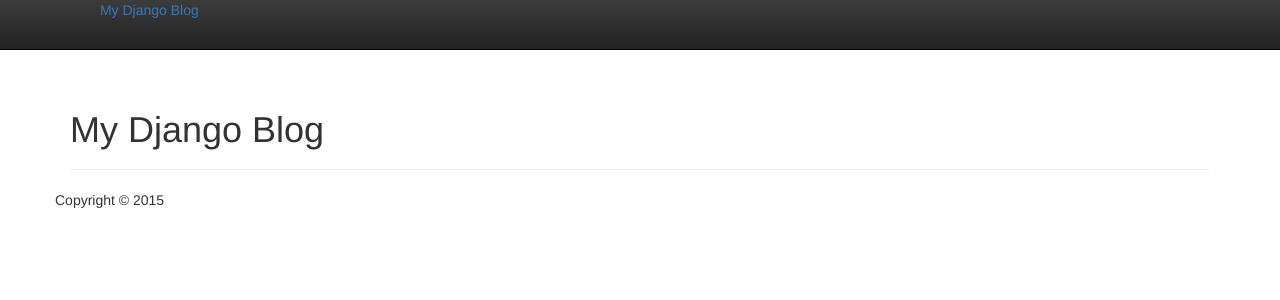
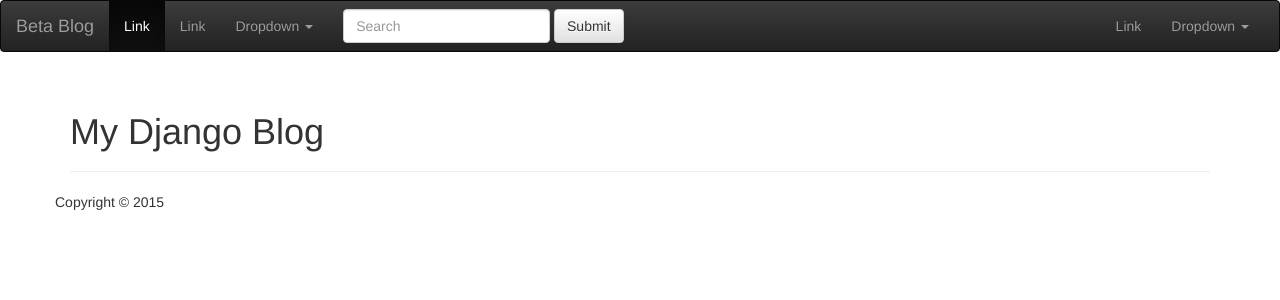
Before and after one commit to ionescu77/myWebsite, a Django app: page / in a window 1280 px wide. Shown: the top 300 px of the page. Run offline with Django 3.2, Linux system fonts and the light colour scheme; data that the repository does not hold is empty; parts of the project's set-up code (start-up, migrations or seed data) failed here and were passed over; some libraries are stand-ins or nearby versions.

Commit message:
Fixed Boostrap Navbar, added bootstrap js

```diff
--- a/src/templates/includes/base.html
+++ b/src/templates/includes/base.html
@@ -10,11 +10,11 @@
         <link rel="apple-touch-icon" href="apple-touch-icon.png">
         <!-- Place favicon.ico in the root directory -->
         {% load staticfiles %}
-        <link rel="stylesheet" href="{% static 'bower_components/html5-boilerplate/css/normalize.css' %}">
-        <link rel="stylesheet" href="{% static 'bower_components/html5-boilerplate/css/main.css' %}">
+        <link rel="stylesheet" href="{% static 'bower_components/html5-boilerplate/dist/css/normalize.css' %}">
+        <link rel="stylesheet" href="{% static 'bower_components/html5-boilerplate/src/css/main.css' %}">
         <link rel="stylesheet" href="{% static 'bower_components/bootstrap/dist/css/bootstrap.min.css' %}">
         <link rel="stylesheet" href="{% static 'bower_components/bootstrap/dist/css/bootstrap-theme.min.css' %}">
-        <script src="{% static 'bower_components/html5-boilerplate/js/vendor/modernizr-2.8.3.min.js' %}"></script>
+        <script src="{% static 'bower_components/html5-boilerplate/src/js/vendor/modernizr-2.8.3.min.js' %}"></script>
     </head>
     <body>
         <!--[if lt IE 8]>
@@ -22,20 +22,59 @@
         <![endif]-->
 
         <!-- Add your site or application content here -->
-        <div class="navbar navbar-static-top navbar-inverse">
-            <div class="navbar-inner">
-                <div class="container">
-                    <a class="btn btn-navbar" data-toggle="collapse" data-target=".nav-collapse">
-                        <span class="icon-bar"></span>
-                        <span class="icon-bar"></span>
-                        <span class="icon-bar"></span>
-                    </a>
-                   <a class="brand" href="/">My Django Blog</a>
-                    <div class="nav-collapse collapse">
-                    </div>
+        <nav class="navbar navbar-inverse">
+          <div class="container-fluid">
+            <!-- Brand and toggle get grouped for better mobile display -->
+            <div class="navbar-header">
+              <button type="button" class="navbar-toggle collapsed" data-toggle="collapse" data-target="#bs-example-navbar-collapse-1">
+                <span class="sr-only">Toggle navigation</span>
+                <span class="icon-bar"></span>
+                <span class="icon-bar"></span>
+                <span class="icon-bar"></span>
+              </button>
+              <a class="navbar-brand" href="#">Beta Blog</a>
+            </div>
+
+            <!-- Collect the nav links, forms, and other content for toggling -->
+            <div class="collapse navbar-collapse" id="bs-example-navbar-collapse-1">
+              <ul class="nav navbar-nav">
+                <li class="active"><a href="#">Link <span class="sr-only">(current)</span></a></li>
+                <li><a href="#">Link</a></li>
+                <li class="dropdown">
+                  <a href="#" class="dropdown-toggle" data-toggle="dropdown" role="button" aria-expanded="false">Dropdown <span class="caret"></span></a>
+                  <ul class="dropdown-menu" role="menu">
+                    <li><a href="#">Action</a></li>
+                    <li><a href="#">Another action</a></li>
+                    <li><a href="#">Something else here</a></li>
+                    <li class="divider"></li>
+                    <li><a href="#">Separated link</a></li>
+                    <li class="divider"></li>
+                    <li><a href="#">One more separated link</a></li>
+                  </ul>
+                </li>
+              </ul>
+              <form class="navbar-form navbar-left" role="search">
+                <div class="form-group">
+                  <input type="text" class="form-control" placeholder="Search">
                 </div>
-            </div>
-        </div>
+                <button type="submit" class="btn btn-default">Submit</button>
+              </form>
+              <ul class="nav navbar-nav navbar-right">
+                <li><a href="#">Link</a></li>
+                <li class="dropdown">
+                  <a href="#" class="dropdown-toggle" data-toggle="dropdown" role="button" aria-expanded="false">Dropdown <span class="caret"></span></a>
+                  <ul class="dropdown-menu" role="menu">
+                    <li><a href="#">Action</a></li>
+                    <li><a href="#">Another action</a></li>
+                    <li><a href="#">Something else here</a></li>
+                    <li class="divider"></li>
+                    <li><a href="#">Separated link</a></li>
+                  </ul>
+                </li>
+              </ul>
+            </div><!-- /.navbar-collapse -->
+          </div><!-- /.container-fluid -->
+        </nav>
 
         <div class="container">
             {% block header %}
@@ -61,6 +100,7 @@
         <script>window.jQuery || document.write('<script src="{% static 'bower_components/html5-boilerplate/src/js/vendor/jquery-1.11.3.min.js' %}"><\/script>')</script>
         <script src="{% static 'bower_components/html5-boilerplate/src/js/plugins.js' %}"></script>
         <script src="{% static 'bower_components/html5-boilerplate/src/js/main.js' %}"></script>
+        <script src="{% static 'bower_components/bootstrap/dist/js/bootstrap.min.js' %}"></script>
 
         <!-- Google Analytics: change UA-XXXXX-X to be your site's ID. -->
         <script>
```
